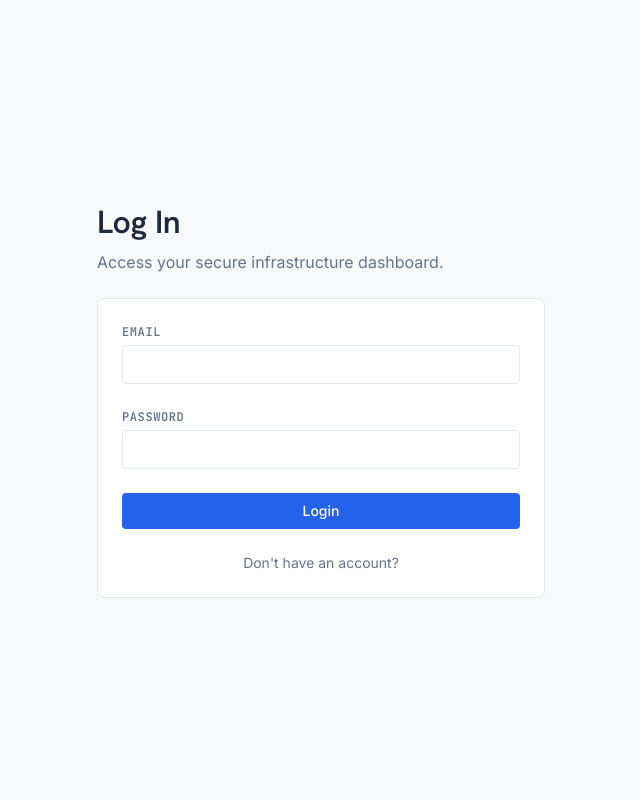
After one commit to binilsn/up-timer-django, a Django app: page /accounts/login/ in a window 1280 px wide. The commit adds this page. Shown: the whole page, without its empty margins (319-959 px from the left). Run offline with Django 5.2, Linux system fonts and the light colour scheme.

Commit message:
(feat) - add account resource

```diff
--- /dev/null
+++ b/accounts/admin.py
@@ -0,0 +1 @@
+# Register your models here.
--- /dev/null
+++ b/accounts/apps.py
@@ -0,0 +1,5 @@
+from django.apps import AppConfig
+
+
+class AccountsConfig(AppConfig):
+    name = "accounts"
--- /dev/null
+++ b/accounts/form.py
@@ -0,0 +1,16 @@
+from django import forms
+from django.contrib.auth.forms import AuthenticationForm
+
+
+class LoginForm(AuthenticationForm):
+    username = forms.CharField(
+        widget=forms.EmailInput(
+            attrs={"class": "input-field pl-10", "required": True, "autocomplete": "on"}
+        )
+    )
+
+    password = forms.CharField(
+        widget=forms.PasswordInput(
+            attrs={"class": "input-field pl-10 pr-10", "required": True}
+        )
+    )
--- /dev/null
+++ b/accounts/tests.py
@@ -0,0 +1 @@
+# Create your tests here.
--- /dev/null
+++ b/accounts/urls.py
@@ -0,0 +1,5 @@
+from django.urls import path
+
+from accounts.views import UserLoginView
+
+urlpatterns = [path("login/", UserLoginView.as_view(), name="login")]
--- /dev/null
+++ b/accounts/views.py
@@ -0,0 +1,10 @@
+from django.contrib.auth.views import LoginView
+
+from accounts.form import LoginForm
+
+# Create your views here.
+
+
+class UserLoginView(LoginView):
+    template_name = "registration/login.html"
+    authentication_form = LoginForm
--- a/config/settings.py
+++ b/config/settings.py
@@ -38,6 +38,7 @@ INSTALLED_APPS = [
     "django.contrib.messages",
     "django.contrib.staticfiles",
     "monitors",
+    "accounts",
 ]
 
 MIDDLEWARE = [
@@ -66,6 +67,7 @@ TEMPLATES = [
         },
     },
 ]
+AUTH_USER_MODEL = "accounts.User"
 
 WSGI_APPLICATION = "config.wsgi.application"
 
--- a/config/urls.py
+++ b/config/urls.py
@@ -16,8 +16,9 @@ Including another URLconf
 """
 
 from django.contrib import admin
-from django.urls import path
+from django.urls import include, path
 
 urlpatterns = [
     path("admin/", admin.site.urls),
+    path("accounts/", include("accounts.urls")),
 ]
--- a/static/css/app.css
+++ b/static/css/app.css
@@ -13,7 +13,12 @@
     --color-slate-300: #cbd5e1;
     --color-slate-400: #64748b;
     --spacing: 0.25rem;
-    --container-lg: 32rem;
+    --container-md: 28rem;
+    --text-xs: 0.75rem;
+    --text-xs--line-height: calc(1 / 0.75);
+    --text-sm: 0.875rem;
+    --text-sm--line-height: calc(1.25 / 0.875);
+    --font-weight-semibold: 600;
     --radius-lg: 0.5rem;
     --default-transition-duration: 150ms;
     --default-transition-timing-function: cubic-bezier(0.4, 0, 0.2, 1);
@@ -70,6 +75,9 @@
     --color-divider: #f1f5f9;
     --radius-default: 0.25rem;
     --radius-full: 9999px;
+    --text-body-lg: 16px;
+    --text-body-lg--line-height: 24px;
+    --text-body-lg--font-weight: 400;
     --text-body-md: 14px;
     --text-body-md--line-height: 20px;
     --text-label-caps: 12px;
@@ -229,11 +237,33 @@
   .static {
     position: static;
   }
-  .mx-auto {
-    margin-inline: auto;
+  .mt-1 {
+    margin-top: var(--spacing);
   }
-  .mt-4 {
-    margin-top: calc(var(--spacing) * 4);
+  .input-label {
+    font-family: var(--font-mono);
+    font-size: var(--text-label-caps);
+    font-weight: var(--text-label-caps--font-weight);
+    letter-spacing: var(--text-label-caps--letter-spacing);
+    text-transform: uppercase;
+    color: var(--color-slate-400);
+    margin-bottom: var(--ds-spacing-xs);
+  }
+  .mb-4 {
+    margin-bottom: calc(var(--spacing) * 4);
+  }
+  .btn {
+    display: inline-flex;
+    align-items: center;
+    gap: var(--ds-spacing-sm);
+    padding: var(--ds-spacing-sm) var(--ds-spacing-md);
+    font-family: var(--font-body);
+    font-size: var(--text-body-md);
+    font-weight: 500;
+    line-height: var(--text-body-md--line-height);
+    border-radius: var(--radius-default);
+    cursor: pointer;
+    transition: opacity 0.15s ease, background-color 0.15s ease;
   }
   .block {
     display: block;
@@ -247,8 +277,26 @@
   .min-h-screen {
     min-height: 100vh;
   }
-  .max-w-lg {
-    max-width: var(--container-lg);
+  .input-field {
+    width: 100%;
+    padding: var(--ds-spacing-sm) var(--ds-spacing-md);
+    font-family: var(--font-body);
+    font-size: var(--text-body-md);
+    background-color: var(--color-surface-container-lowest);
+    border: 1px solid var(--color-border);
+    border-radius: var(--radius-default);
+    outline: none;
+    transition: border-color 0.15s ease, box-shadow 0.15s ease;
+    &:focus {
+      border-color: var(--color-primary-container);
+      box-shadow: 0 0 0 1px var(--color-primary-container);
+    }
+  }
+  .w-full {
+    width: 100%;
+  }
+  .max-w-md {
+    max-width: var(--container-md);
   }
   .flex-1 {
     flex: 1;
@@ -268,9 +316,50 @@
   .justify-center {
     justify-content: center;
   }
+  :where(.space-y-1 > :not(:last-child)) {
+    --tw-space-y-reverse: 0;
+    margin-block-start: calc(var(--spacing) * var(--tw-space-y-reverse));
+    margin-block-end: calc(var(--spacing) * calc(1 - var(--tw-space-y-reverse)));
+  }
+  :where(.space-y-1\.5 > :not(:last-child)) {
+    --tw-space-y-reverse: 0;
+    margin-block-start: calc(calc(var(--spacing) * 1.5) * var(--tw-space-y-reverse));
+    margin-block-end: calc(calc(var(--spacing) * 1.5) * calc(1 - var(--tw-space-y-reverse)));
+  }
+  :where(.space-y-2 > :not(:last-child)) {
+    --tw-space-y-reverse: 0;
+    margin-block-start: calc(calc(var(--spacing) * 2) * var(--tw-space-y-reverse));
+    margin-block-end: calc(calc(var(--spacing) * 2) * calc(1 - var(--tw-space-y-reverse)));
+  }
+  :where(.space-y-6 > :not(:last-child)) {
+    --tw-space-y-reverse: 0;
+    margin-block-start: calc(calc(var(--spacing) * 6) * var(--tw-space-y-reverse));
+    margin-block-end: calc(calc(var(--spacing) * 6) * calc(1 - var(--tw-space-y-reverse)));
+  }
+  .flash-alert {
+    background-color: var(--color-error-container);
+    border: 1px solid var(--color-error);
+    color: var(--color-on-error-container);
+    padding: var(--ds-spacing-sm) var(--ds-spacing-md);
+    border-radius: var(--radius-default);
+  }
+  .card {
+    background-color: var(--color-surface-container-lowest);
+    border: 1px solid var(--color-border);
+    border-radius: var(--radius-lg);
+    padding: var(--ds-spacing-lg);
+  }
   .border {
     border-style: var(--tw-border-style);
     border-width: 1px;
+  }
+  .btn-primary {
+    background-color: var(--color-primary-container);
+    color: var(--color-on-primary);
+    border: none;
+    &:hover {
+      opacity: 0.9;
+    }
   }
   .px-4 {
     padding-inline: calc(var(--spacing) * 4);
@@ -278,8 +367,60 @@
   .py-8 {
     padding-block: calc(var(--spacing) * 8);
   }
+  .pr-10 {
+    padding-right: calc(var(--spacing) * 10);
+  }
+  .pl-10 {
+    padding-left: calc(var(--spacing) * 10);
+  }
+  .text-center {
+    text-align: center;
+  }
+  .font-\[Hanken_Grotesk\] {
+    font-family: Hanken Grotesk;
+  }
   .font-body {
     font-family: var(--font-body);
+  }
+  .font-mono {
+    font-family: var(--font-mono);
+  }
+  .text-body-lg {
+    font-size: var(--text-body-lg);
+    line-height: var(--tw-leading, var(--text-body-lg--line-height));
+    font-weight: var(--tw-font-weight, var(--text-body-lg--font-weight));
+  }
+  .text-sm {
+    font-size: var(--text-sm);
+    line-height: var(--tw-leading, var(--text-sm--line-height));
+  }
+  .text-xs {
+    font-size: var(--text-xs);
+    line-height: var(--tw-leading, var(--text-xs--line-height));
+  }
+  .text-\[32px\] {
+    font-size: 32px;
+  }
+  .leading-10 {
+    --tw-leading: calc(var(--spacing) * 10);
+    line-height: calc(var(--spacing) * 10);
+  }
+  .font-semibold {
+    --tw-font-weight: var(--font-weight-semibold);
+    font-weight: var(--font-weight-semibold);
+  }
+  .tracking-\[-0\.01em\] {
+    --tw-tracking: -0.01em;
+    letter-spacing: -0.01em;
+  }
+  .text-error {
+    color: var(--color-error);
+  }
+  .text-navy {
+    color: var(--color-navy);
+  }
+  .text-slate-400 {
+    color: var(--color-slate-400);
   }
   .underline {
     text-decoration-line: underline;
@@ -426,10 +567,27 @@
   max-height: 500px;
   opacity: 1;
 }
+@property --tw-space-y-reverse {
+  syntax: "*";
+  inherits: false;
+  initial-value: 0;
+}
 @property --tw-border-style {
   syntax: "*";
   inherits: false;
   initial-value: solid;
+}
+@property --tw-leading {
+  syntax: "*";
+  inherits: false;
+}
+@property --tw-font-weight {
+  syntax: "*";
+  inherits: false;
+}
+@property --tw-tracking {
+  syntax: "*";
+  inherits: false;
 }
 @property --tw-outline-style {
   syntax: "*";
@@ -439,7 +597,11 @@
 @layer properties {
   @supports ((-webkit-hyphens: none) and (not (margin-trim: inline))) or ((-moz-orient: inline) and (not (color:rgb(from red r g b)))) {
     *, ::before, ::after, ::backdrop {
+      --tw-space-y-reverse: 0;
       --tw-border-style: solid;
+      --tw-leading: initial;
+      --tw-font-weight: initial;
+      --tw-tracking: initial;
       --tw-outline-style: solid;
     }
   }
--- /dev/null
+++ b/templates/components/forms/errors.html
@@ -0,0 +1,9 @@
+{% if form.non_field_errors %}
+<div class="flash-alert">
+  {% for error in form.non_field_errors %}
+  <p>
+    {{ error }}
+  </p>
+  {% endfor %}
+</div>
+{% endif %}
--- /dev/null
+++ b/templates/components/forms/input.html
@@ -0,0 +1,15 @@
+<div class="mb-4">
+  <label for="{{ field.id_for_label }}" class="input-label block">
+    {{ field.label }}
+  </label>
+
+  {{ field }}
+
+  {% if field.errors %}
+  <div class="text-xs text-error font-mono mt-1">
+    {% for error in field.errors %}
+    <p>{{ error }}</p>
+    {% endfor %}
+  </div>
+  {% endif %}
+</div>
--- /dev/null
+++ b/templates/registration/login.html
@@ -0,0 +1,31 @@
+{% extends "base.html" %}
+{% block title %}
+Login
+{% endblock %}
+{% block content %}
+<div class="w-full max-w-md space-y-6">
+  <div class="space-y-2">
+    <h1 class="text-[32px] font-semibold leading-10 tracking-[-0.01em] text-navy font-[Hanken_Grotesk]">
+      Log In
+    </h1>
+    <p class="text-body-lg text-slate-400">
+      Access your secure infrastructure dashboard.
+    </p>
+  </div>
+
+  <form method="post">
+    {% csrf_token %}
+    <div class="card space-y-6">
+      {% include "components/forms/errors.html" %}
+      <div class="space-y-1.5">
+        {% include "components/forms/input.html" with field=form.username %}
+      </div>
+      <div class="space-y-1 5">
+        {% include "components/forms/input.html" with field=form.password %}
+      </div>
+      <button class="btn btn-primary w-full justify-center" type="submit">Login</button>
+      <p class="text-center text-sm text-slate-400">Don't have an account?</p>
+    </div>
+  </form>
+  {% endblock %}
+</div>
```
Also changed, not shown: accounts/manager.py (added, +30 -0 lines), accounts/models.py (added, +15 -0 lines), accounts/__init__.py (added), accounts/migrations/0001_initial.py (added), accounts/migrations/__init__.py (added).
